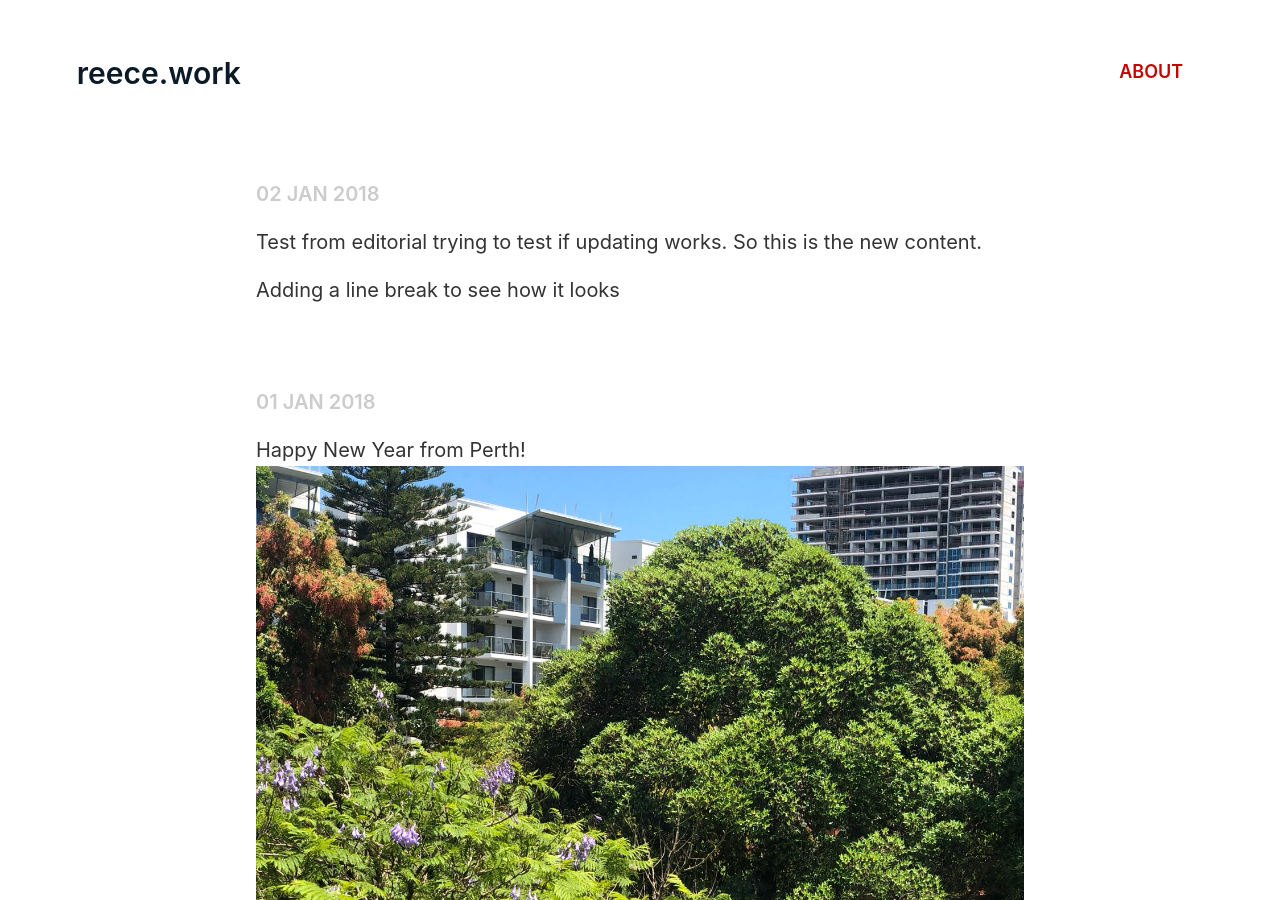
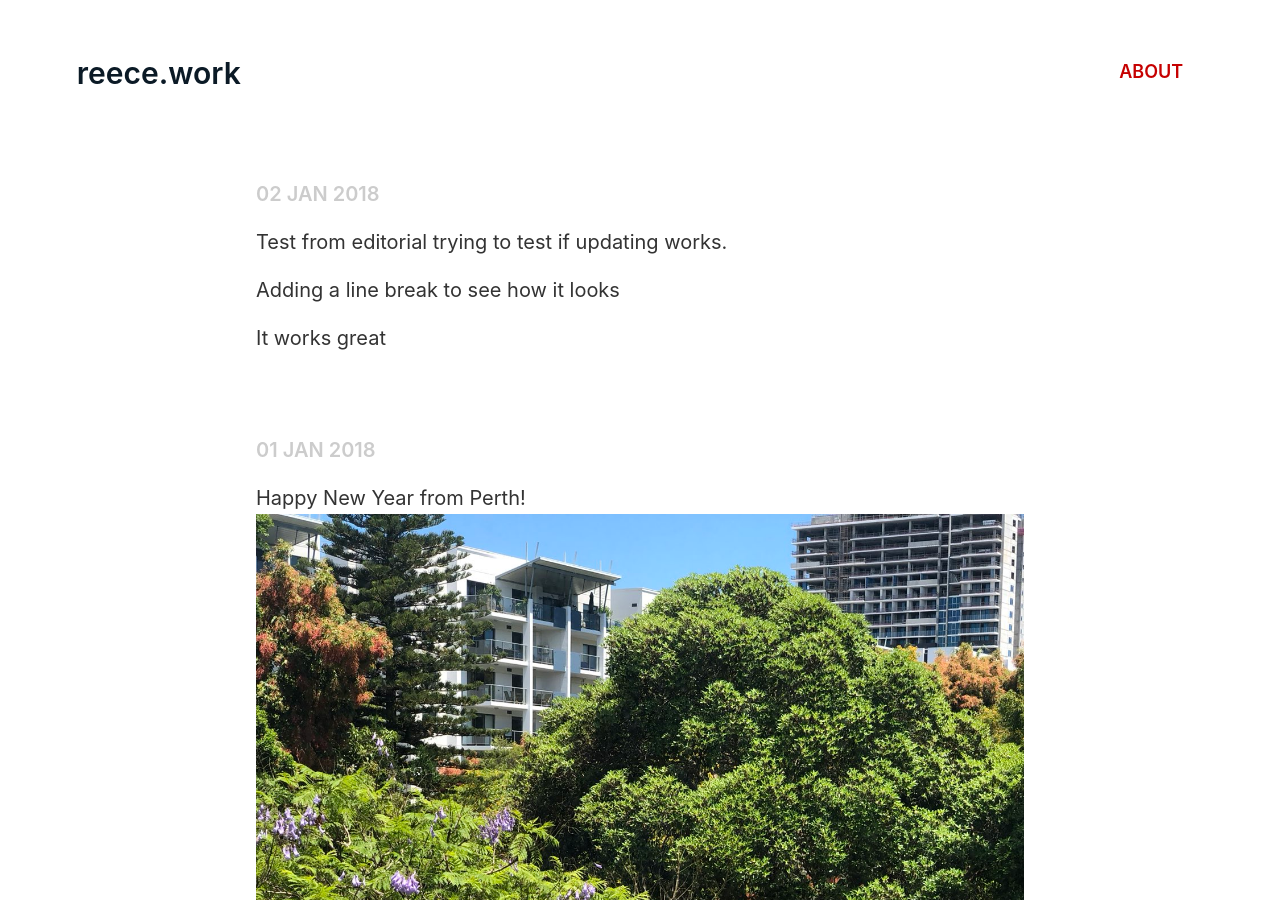
Before and after one commit to reeceorbuck/reeceorbuck.github.io, a Jekyll site: the page built from index.html, in a window 1280 px wide and 900 px high. Built offline with Jekyll 4.4.1, drawn with Linux system fonts in a browser that asks for light colours; the list of posts is cut into pages by our own code.

Commit message:
uploading social interaction

```diff
--- a/_posts/2018-01-02-33066.md
+++ b/_posts/2018-01-02-33066.md
@@ -5,6 +5,8 @@ title: ''
 slug: '33066'
 category: social
 ---
-Test from editorial trying to test if updating works. So this is the new content.
+Test from editorial trying to test if updating works.
 
 Adding a line break to see how it looks
+
+It works great
```
